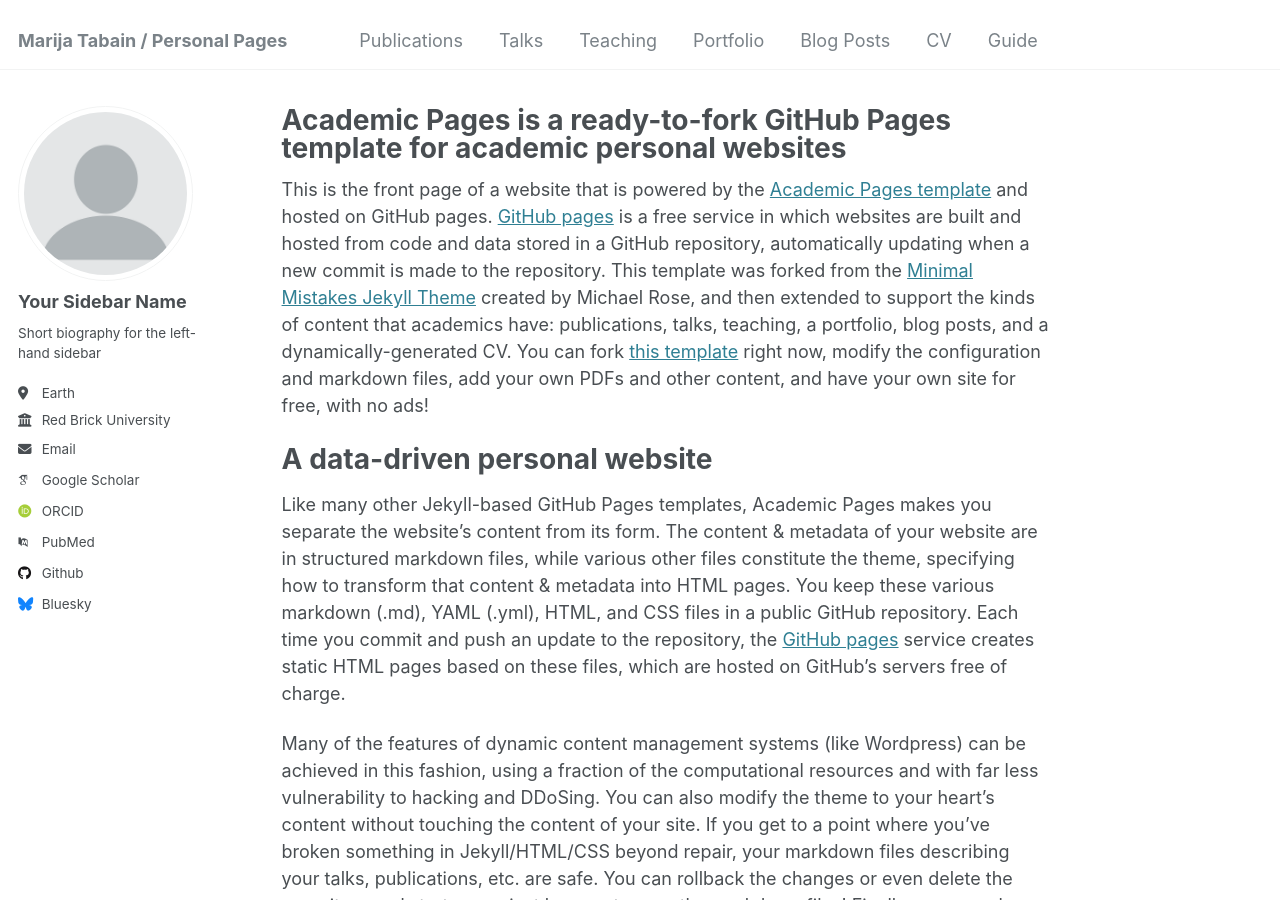
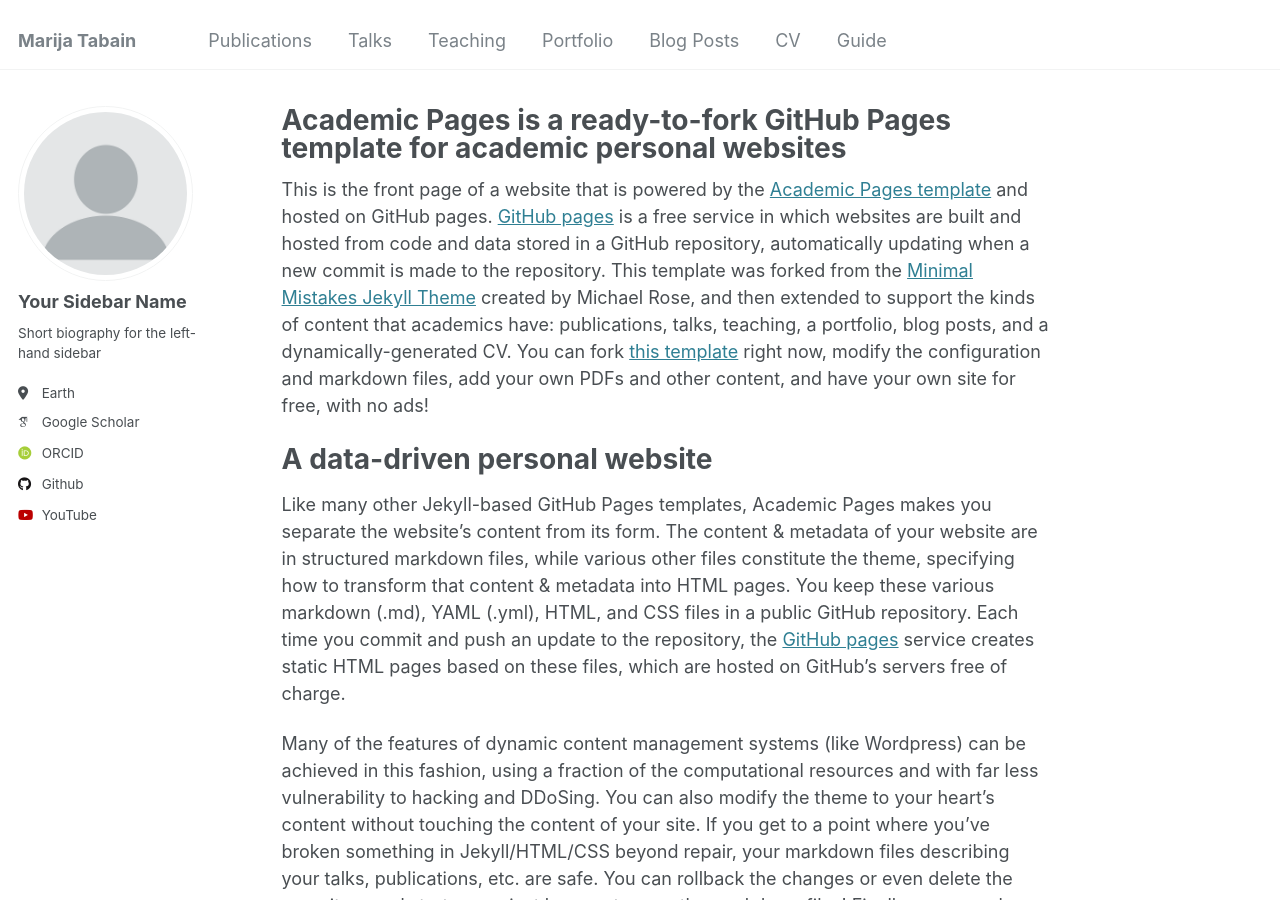
Before and after one commit to marijatabain/marijatabain.github.io, a Jekyll site: the page built from _pages/about.md, in a window 1280 px wide and 900 px high. Built offline with Jekyll 4.4.1, drawn with Linux system fonts in a browser that asks for light colours; some web fonts are replaced; part of the change alters nothing that is shown.

Commit message:
Update _config.yml

```diff
--- a/_config.yml
+++ b/_config.yml
@@ -8,7 +8,7 @@
 
 # Basic Site Settings
 locale                   : "en-US"
-title                    : "Marija Tabain / Personal Pages"
+title                    : "Marija Tabain"
 title_separator          : "-"
 name                     : &name "Marija Tabain"
 description              : &description "personal description"
@@ -26,17 +26,17 @@ author:
   pronouns         : # example: "she/her"
   bio              : "Short biography for the left-hand sidebar"
   location         : "Earth"
-  employer         : "Red Brick University"
+  employer         : #"Red Brick University"
   uri              : # URL
-  email            : "none@example.org"
+  email            : #"none@example.org"
 
   # Academic websites
   arxiv            : # URL - Update with the correct link to your profile
-  googlescholar    : "https://scholar.google.com/citations?user=PS_CX0AAAAAJ"
+  googlescholar    : "https://scholar.google.com/citations?user=M5R0m0cAAAAJ"
   impactstory      : # URL
-  orcid            : "http://orcid.org/yourorcidurl"
+  orcid            : "http://orcid.org/0000-0002-1193-1244"
   semantic         : # URL
-  pubmed           : "https://www.ncbi.nlm.nih.gov/pubmed/?term=john+snow"
+  pubmed           : #"https://www.ncbi.nlm.nih.gov/pubmed/?term=john+snow"
   researchgate     : # URL
   scopus           : # URL
 
@@ -44,12 +44,12 @@ author:
   bitbucket        : # Username - Update with your username on the site
   codepen          : # Username
   dribbble         : # Username
-  github           : "academicpages"
+  github           : "marijatabain"
   kaggle           : # Username
   stackoverflow    : # User number or user number and name (i.e., use "1" or "1/jeff-atwood")
 
   # Social media
-  bluesky          : "bsky.app" # Replace this with you Bluesky username
+  bluesky          : #"bsky.app" # Replace this with you Bluesky username
   facebook         : # Username
   flickr           : # Username
   foursquare       : # Username
@@ -71,7 +71,7 @@ author:
   weibo            : # Username
   wikipedia        : # Username
   xing             : # Username
-  youtube          : # Username
+  youtube          : marijatabain
   zhihu            : # Username
 
 # Publication Category - The following the list of publication categories and their headings
```
